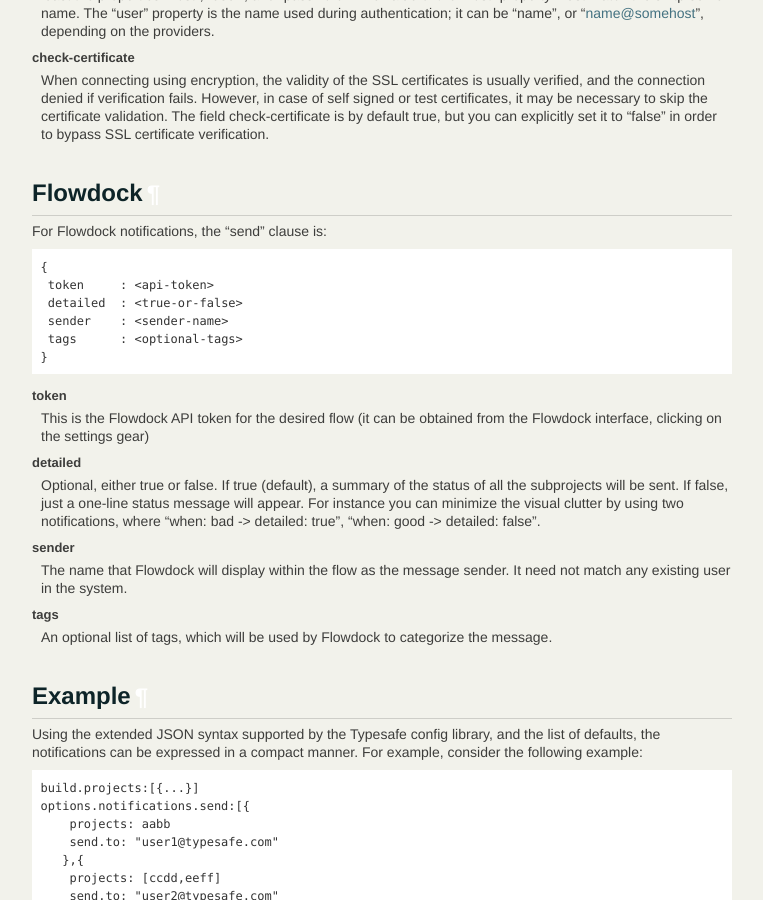
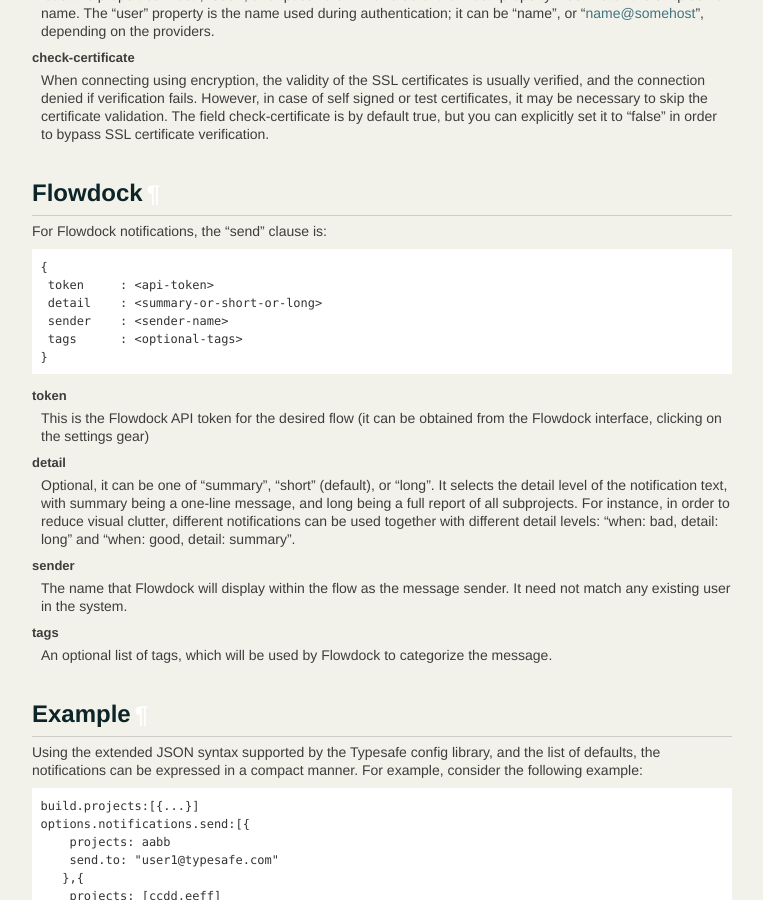
Before and after one commit to lightbend-labs/dbuild, a Sphinx documentation site: the page built from docs/src/sphinx/notifications.rst, in a window 1280 px wide and 900 px high, scrolled down 4476 px. Shown: the whole window, without its empty margins (138-901 px from the left). Built offline with Sphinx 7.4.7, drawn with Linux system fonts in a browser that asks for light colours.

Commit message:
Change to the detail level selector for Flowdock

```diff
--- a/docs/src/sphinx/notifications.rst
+++ b/docs/src/sphinx/notifications.rst
@@ -310,7 +310,7 @@
 
      {
       token     : <api-token>
-      detailed  : <true-or-false>
+      detail    : <summary-or-short-or-long>
       sender    : <sender-name>
       tags      : <optional-tags>
      }
@@ -319,11 +319,12 @@
   This is the Flowdock API token for the desired flow (it can be obtained from the
   Flowdock interface, clicking on the settings gear)
 
-detailed
-  Optional, either true or false. If true (default), a summary of the status of all the
-  subprojects will be sent. If false, just a one-line status message will appear. For
-  instance you can minimize the visual clutter by using two notifications, where
-  "when: bad -> detailed: true", "when: good -> detailed: false".
+detail
+  Optional, it can be one of "summary", "short" (default), or "long". It selects
+  the detail level of the notification text, with summary being a one-line message,
+  and long being a full report of all subprojects. For instance, in order to reduce
+  visual clutter, different notifications can be used together with different detail
+  levels: "when: bad, detail: long" and "when: good, detail: summary".
 
 sender
   The name that Flowdock will display within the flow as the message sender. It need
```
Also changed, not shown: 2 other files.
